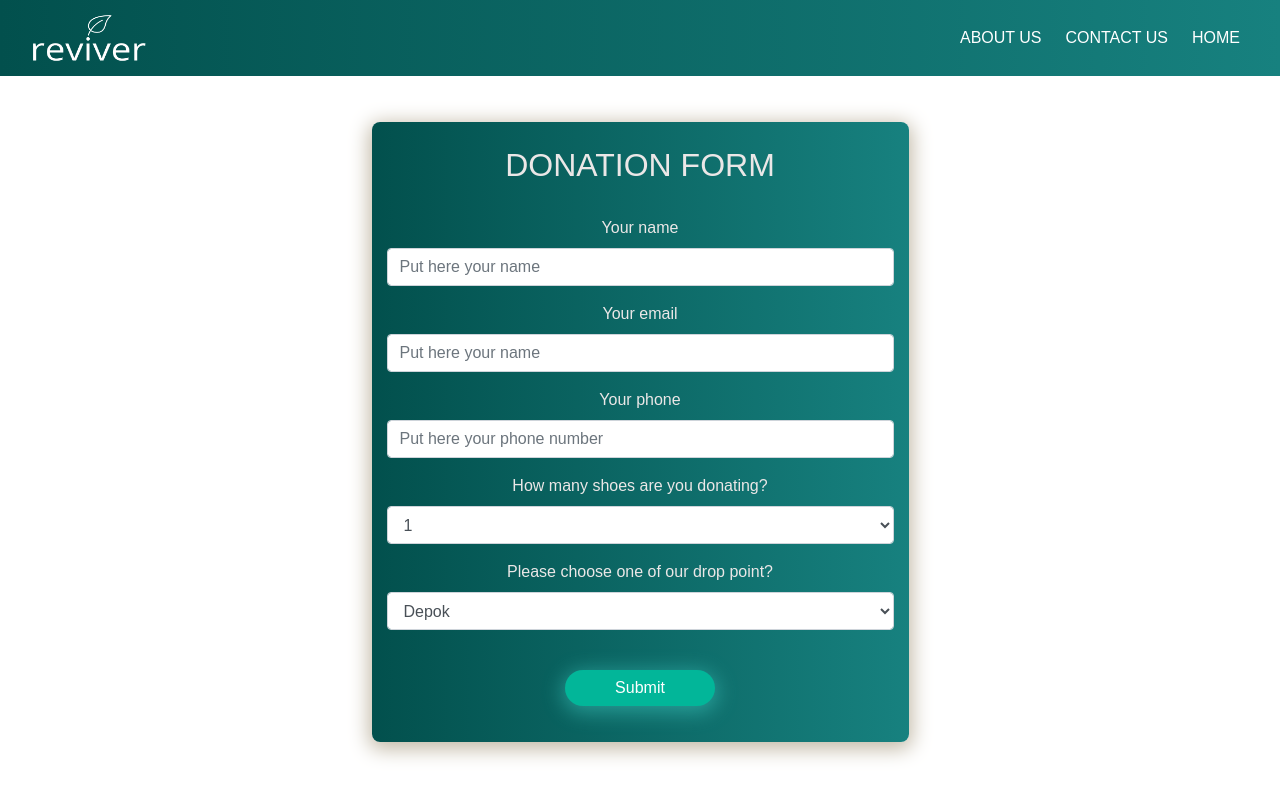
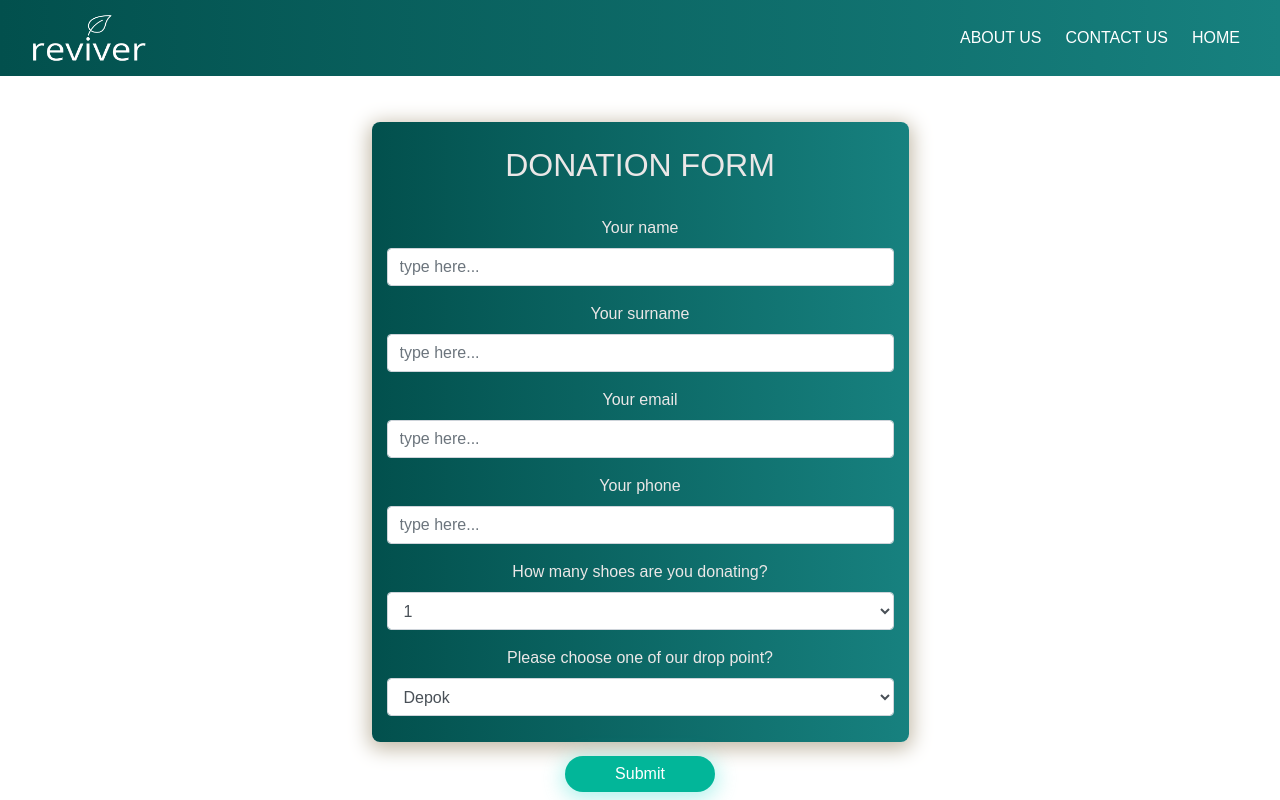
Before and after one commit to ririErliza/capstone-project-v2, a React (Create React App) app: page /donationForm in a window 1280 px wide. Shown: the top 800 px of the page. Built offline with nearby package versions, Linux system fonts and the light colour scheme.

Commit message:
Update DonationForm.jsx

```diff
--- a/src/pages/DonationForm.jsx
+++ b/src/pages/DonationForm.jsx
@@ -20,6 +20,7 @@ const DonationForm = () => {
 
   const [Donation, setDonation] = useState({
     name: '',
+    surname: '',
     email: '',
     phone: '',
     numberOfPeople: 1,
@@ -32,7 +33,7 @@ const DonationForm = () => {
     e.preventDefault()
     try {
       let response = await fetch(
-        'https://',
+        'https://reviver-backend.herokuapp.com/donors',
         {
           method: 'POST',
           body: JSON.stringify(Donation),
@@ -48,6 +49,7 @@ const DonationForm = () => {
 
         setDonation({
             name: '',
+            surname: '',
             email: '',
             phone: '',
             numberOfShoes:1,
@@ -77,7 +79,7 @@ const DonationForm = () => {
           <Form.Control
             type="text"
             required
-            placeholder="Put here your name"
+            placeholder="type here..."
             value={Donation.name}
             // initially is going to be ''
             onChange={(e) => {
@@ -93,11 +95,31 @@ const DonationForm = () => {
           />
         </Form.Group>
         <Form.Group>
+          <Form.Label>Your surname</Form.Label>
+          <Form.Control
+            type="text"
+            required
+            placeholder="type here..."
+            value={Donation.surname}
+            // initially is going to be ''
+            onChange={(e) => {
+              console.log(e.target.value)
+
+              setDonation({
+                ...Donation,
+                // the spread operator is bringing in here all the existing
+                // key/value pairs of the existing Donation state property
+                surname: e.target.value,
+              })
+            }}
+          />
+        </Form.Group>
+        <Form.Group>
           <Form.Label>Your email</Form.Label>
           <Form.Control
             type="text"
             required
-            placeholder="Put here your name"
+            placeholder="type here..."
             value={Donation.email}
             // initially is going to be ''
             onChange={(e) => {
@@ -117,7 +139,7 @@ const DonationForm = () => {
           <Form.Control
             type="tel"
             required
-            placeholder="Put here your phone number"
+            placeholder="type here..."
             value={Donation.phone}
             onChange={(e) => {
 
```
